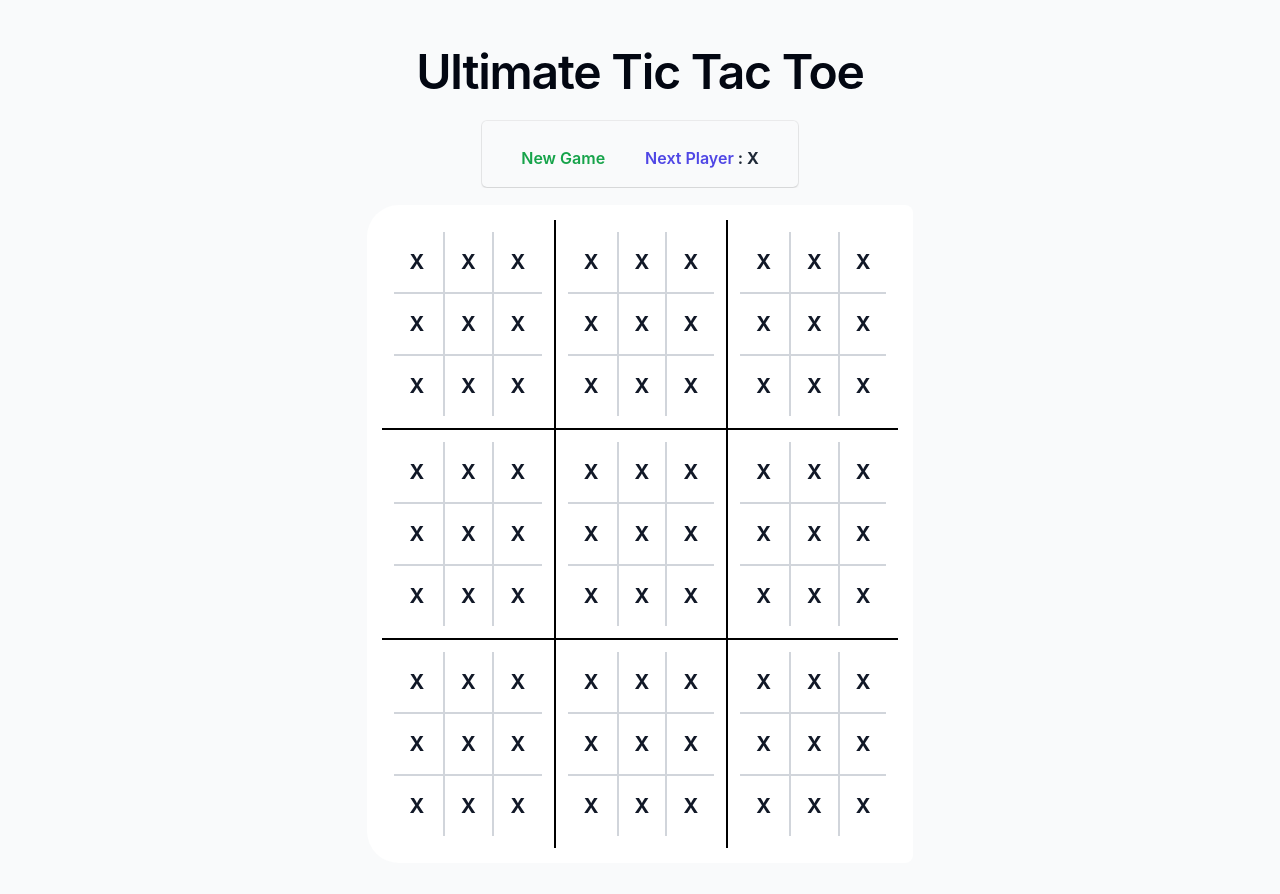
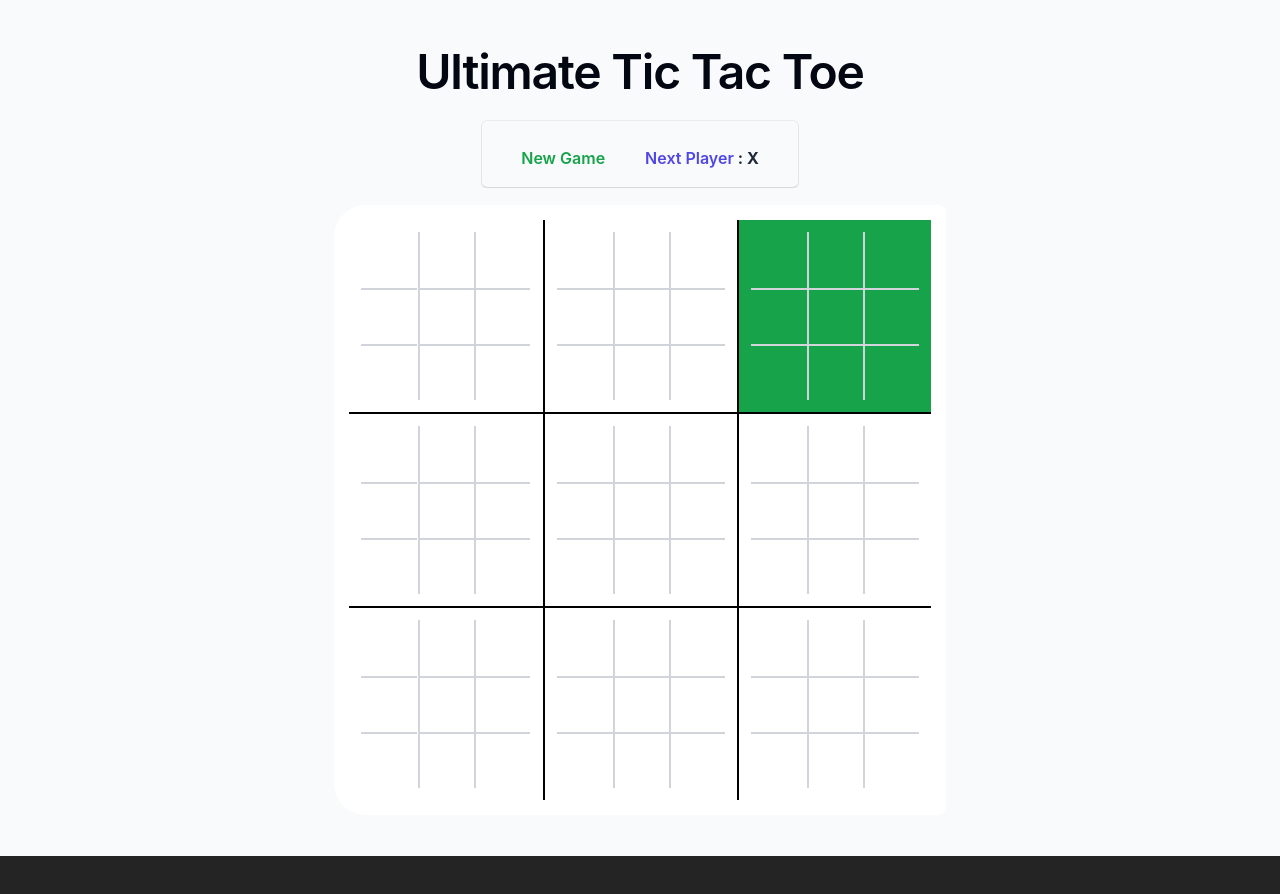
Before and after one commit to birukjeldu/ultimate-tic-tac-toe-react, a React (Vite) app: page / in a window 1280 px wide. Shown: the top 894 px of the page. After the commit the page ends 856 px from the top, so only its background shows below. Built offline with nearby package versions, Linux system fonts and the light colour scheme.

Commit message:
square component done

```diff
--- a/src/components/Board.jsx
+++ b/src/components/Board.jsx
@@ -4,12 +4,12 @@ const Board = () => {
   return (
     <div className=" p-4 grid grid-cols-3 align-middle">
       <div className="border-2 border-black p-1 border-br-0 border-t-0 border-l-0">
-        <MiniBoard />
+        <MiniBoard></MiniBoard>
       </div>
       <div className="border-2 p-1 border-br-0 border-black border-t-0">
         <MiniBoard />
       </div>
-      <div className="border-2 p-1 border-b-0 border-black border-t-0 border-r-0">
+      <div className="border-2 p-1 border-b-0 border-black border-t-0 border-r-0 bg-green-600">
         <MiniBoard />
       </div>
       <div className="border-2 p-1 border-br-0 border-black border-l-0">
--- a/src/components/MiniBoard.jsx
+++ b/src/components/MiniBoard.jsx
@@ -1,25 +1,71 @@
+import { useState } from "react";
 import Square from "./Square";
 
 const MiniBoard = () => {
+  const [square, setSquare] = useState(Array(9).fill(null));
+  const [xTurn, setTurn] = useState(true);
+
+  const sqrClick = (i) => {
+    if (square[i] == null) {
+      xTurn ? (square[i] = "X") : (square[i] = "O");
+      setTurn(!xTurn);
+    }
+  };
   return (
     <div className="grid grid-cols-3 p-2 border-0 border-red-900 align-middle text-gray-900 text-xl font-bold">
-      <Square className="border-2 p-4 border-br-0 border-t-0 border-l-0 border-gray-300" />
+      <Square
+        sVal={square[0]}
+        handleSqrClick={() => sqrClick(0)}
+        className="border-2 p-4 border-br-0 border-t-0 border-l-0 border-gray-300"
+      />
 
-      <Square className="border-2 p-4 border-br-0 border-t-0 border-gray-300" />
+      <Square
+        sVal={square[1]}
+        handleSqrClick={() => sqrClick(1)}
+        className="border-2 p-4 border-br-0 border-t-0 border-gray-300"
+      />
 
-      <Square className="border-2 p-4 border-b-0 border-t-0 border-r-0 border-gray-300" />
+      <Square
+        sVal={square[2]}
+        handleSqrClick={() => sqrClick(2)}
+        className="border-2 p-4 border-b-0 border-t-0 border-r-0 border-gray-300"
+      />
 
-      <Square className="border-2 p-4 border-br-0 border-l-0 border-gray-300" />
+      <Square
+        sVal={square[3]}
+        handleSqrClick={() => sqrClick(3)}
+        className="border-2 p-4 border-br-0 border-l-0 border-gray-300"
+      />
 
-      <Square className="border-2 p-4 border-br-0 border-gray-300" />
+      <Square
+        sVal={square[4]}
+        handleSqrClick={() => sqrClick(4)}
+        className="border-2 p-4 border-br-0 border-gray-300"
+      />
 
-      <Square className="border-2 p-4 border-b-0 border-r-0 border-gray-300" />
+      <Square
+        sVal={square[5]}
+        handleSqrClick={() => sqrClick(5)}
+        className="border-2 p-4 border-b-0 border-r-0 border-gray-300"
+      />
 
-      <Square className="border-2 p-4 border-r-0 border-l-0 border-b-0 border-gray-300" />
+      <Square
+        sVal={square[6]}
+        handleSqrClick={() => sqrClick(6)}
+        className="border-2 p-4 border-r-0 border-l-0 border-b-0 border-gray-300"
+      />
 
-      <Square className="border-2 p-4 border-r-0 border-b-0 border-gray-300" />
+      <Square
+        sVal={square[7]}
+        handleSqrClick={() => sqrClick(7)}
+        className="border-2 p-4 border-r-0 border-b-0 border-gray-300"
+      />
 
-      <Square className="border-2 p-4 border-r-0 border-b-0 border-gray-300" />
+      <Square
+        sVal={square[8]}
+        handleSqrClick={() => sqrClick(8)}
+        className="border-2 p-4 border-r-0 border-b-0 border-gray-300"
+      />
     </div>
   );
 };
--- a/src/components/Square.jsx
+++ b/src/components/Square.jsx
@@ -1,7 +1,10 @@
-const Square = ({ className }) => {
+const Square = ({ className, sVal, handleSqrClick }) => {
   return (
-    <div className={className}>
-      <button>X</button>
+    <div
+      className={`${className} w-14 h-14 p-4 border-gray-300 cursor-pointer`}
+      onClick={handleSqrClick}
+    >
+      <button>{sVal}</button>
     </div>
   );
 };
--- a/src/index.css
+++ b/src/index.css
@@ -19,3 +19,6 @@
   border-right: 0px;
   border-bottom: 0px;
 }
+.disable-board {
+  opacity: 0.8;
+}
```
